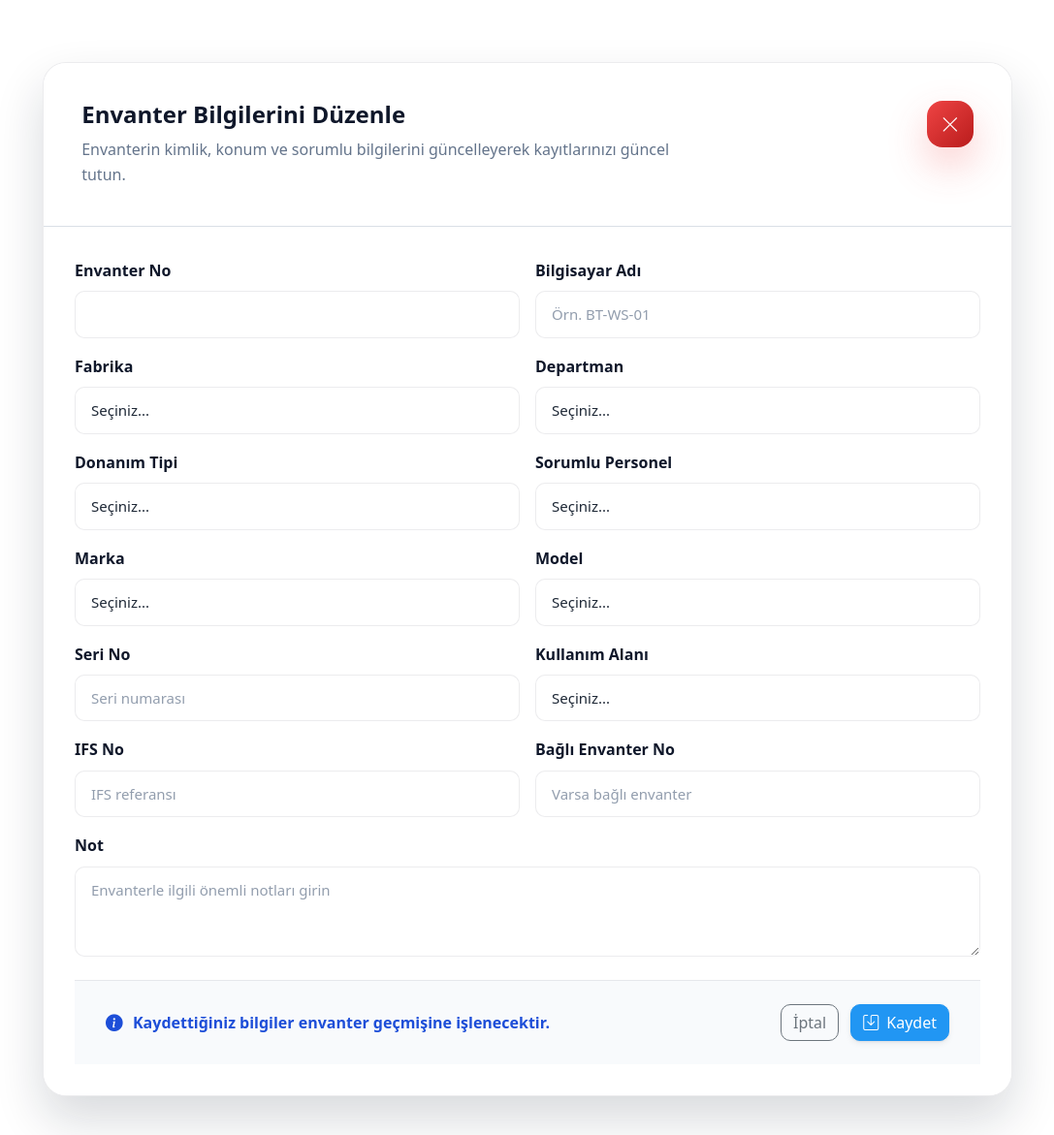
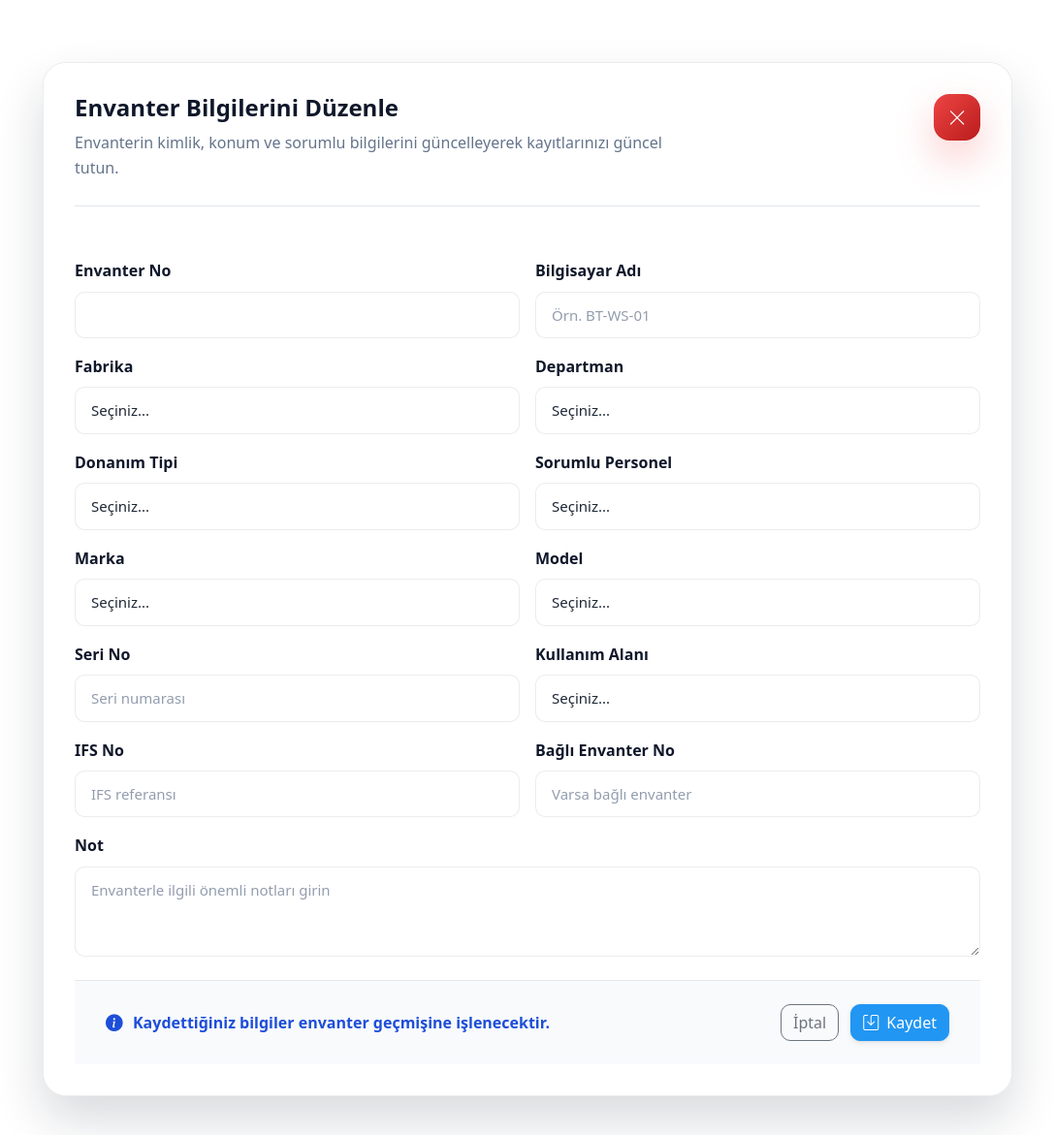
Before and after one commit to fixadd/envanter, a FastAPI app: template templates/inventory/edit.html in a window 1280 px wide. Shown: the part 58-1229 px from the top of the page at 97% size, without its empty margins (96-1183 px from the left). Run offline with FastAPI, Linux system fonts and the light colour scheme; the template is opened without the code that fills it, so the values that code supplies are empty; some libraries are stand-ins or nearby versions.

Commit message:
Refine inventory edit modal layout

```diff
--- a/templates/inventory/edit.html
+++ b/templates/inventory/edit.html
@@ -1,7 +1,15 @@
 {% extends "base.html" %}{% block title %}Envanter Düzenle{% endblock %} {%
 block content %}
   <div class="inventory-edit-shell">
-    <div class="modal-shell__header inventory-edit__header">
+    <form
+      method="post"
+      action="{{ '?modal=1' if modal else '' }}"
+      id="inventory-edit-form"
+      class="modal-shell__body stack-lg needs-validation"
+      autocomplete="off"
+      novalidate
+    >
+      <div class="inventory-edit__intro">
         <div class="modal-shell__heading inventory-edit__heading">
           <h5 class="modal-shell__title">Envanter Bilgilerini Düzenle</h5>
           <p class="modal-shell__subtitle">
@@ -9,7 +17,7 @@ block content %}
             kayıtlarınızı güncel tutun.
           </p>
         </div>
-      <div class="modal-shell__header-actions inventory-edit__actions">
+        <div class="inventory-edit__actions">
           <button
             type="button"
             class="inventory-edit__close"
@@ -29,14 +37,6 @@ block content %}
         </div>
       </div>
 
-    <form
-      method="post"
-      action="{{ '?modal=1' if modal else '' }}"
-      id="inventory-edit-form"
-      class="modal-shell__body stack-lg needs-validation"
-      autocomplete="off"
-      novalidate
-    >
       <div class="row g-3" id="inventory-edit-grid">
         <div class="col-md-6">
           <label class="form-label" for="inventoryNo">Envanter No</label>
@@ -213,21 +213,6 @@ block content %}
     overflow: hidden;
   }
 
-  .inventory-edit__header {
-    background: var(--color-surface);
-    border-bottom: 1px solid rgba(148, 163, 184, 0.35);
-    padding: clamp(1.75rem, 1.25rem + 1.5vw, 2.5rem);
-    display: flex;
-    justify-content: space-between;
-    align-items: flex-start;
-    gap: var(--space-md);
-  }
-
-  body.theme-dark .inventory-edit__header {
-    background: rgba(15, 23, 42, 0.85);
-    border-bottom: 1px solid rgba(148, 163, 184, 0.45);
-  }
-
   .inventory-edit__heading .modal-shell__title {
     font-size: 1.5rem;
     font-weight: 700;
@@ -243,6 +228,24 @@ block content %}
   .inventory-edit-shell form.modal-shell__body {
     padding: clamp(1.75rem, 1.35rem + 1vw, 2.5rem);
     background: var(--color-surface);
+  }
+
+  .inventory-edit__intro {
+    display: flex;
+    justify-content: space-between;
+    align-items: flex-start;
+    gap: var(--space-md);
+    padding-bottom: clamp(1.25rem, 0.95rem + 0.8vw, 1.75rem);
+    border-bottom: 1px solid rgba(148, 163, 184, 0.28);
+    margin-bottom: clamp(1.5rem, 1.1rem + 0.9vw, 2rem);
+  }
+
+  body.theme-dark .inventory-edit__intro {
+    border-bottom: 1px solid rgba(148, 163, 184, 0.38);
+  }
+
+  .inventory-edit__actions {
+    display: inline-flex;
   }
 
   .inventory-edit__footer {
@@ -368,7 +371,7 @@ block content %}
   }
 
   @media (max-width: 575.98px) {
-    .inventory-edit__header {
+    .inventory-edit__intro {
       flex-direction: column;
       align-items: stretch;
     }
```
Lines whose indentation alone changed are shown as unchanged.
